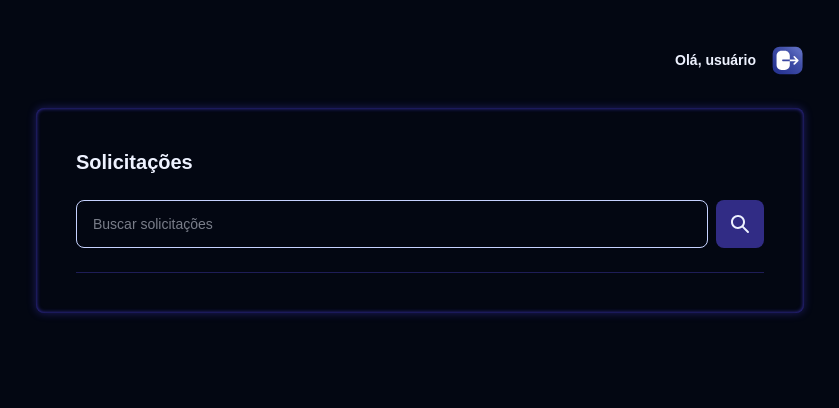
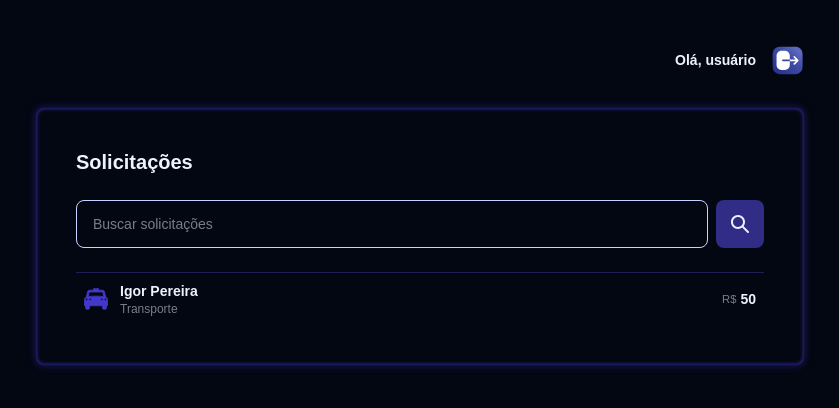
Before and after one commit to igorsantos-p/app_reembolso, a React (Vite) app: page / in a window 1280 px wide. Shown: the top 408 px of the page, without its empty margins (220-1059 px from the left). Built offline with nearby package versions, Linux system fonts and the light colour scheme; a web font is replaced by a local one.

Commit message:
componente itens reembolso

```diff
--- /dev/null
+++ b/src/components/RefundItem.tsx
@@ -0,0 +1,28 @@
+
+export type RefundItemProps = {
+    id: string
+    username: string
+    category: string
+    amount: string
+    categoryImg: string
+}
+
+type Props = React.ComponentProps<"a"> & {
+    data: RefundItemProps
+}
+
+export function RefundItem({ data, ...rest }: Props) {
+    return (
+        <a {...rest} className="flex items-center gap-3 hover:bg-indigo-600/10 transition ease-linear rounded-md p-2 cursor-pointer">
+            <img src={data.categoryImg} alt="" className="w-6 h-6" />
+            <div className="flex flex-col flex-1">
+                <strong className="text-sm">{data.username}</strong>
+                <span className="text-xs text-indigo-50/50">{data.category}</span>
+            </div>
+            <span className="text-sm font-semibold flex items-center gap-1">
+                <small className="font-normal text-indigo-50/50">R$</small>
+                {data.amount}
+            </span>
+        </a>
+    )
+}
--- a/src/pages/Dashboard.tsx
+++ b/src/pages/Dashboard.tsx
@@ -2,6 +2,16 @@ import { Button } from "../components/Button";
 import { Input } from "../components/Input";
 import { useState } from "react";
 import searchSvg from "../assets/search.svg";
+import { RefundItem } from "../components/RefundItem";
+import { CATEGORIES } from "../utils/category";
+
+const REFUND_EXAMPLE = {
+    id: "1",
+    username: "Igor Pereira",
+    category: "Transporte",
+    amount: "50",
+    categoryImg: CATEGORIES["transport"].icon
+}
 
 export function Dashboard() {
     const [name, setName] = useState("");
@@ -21,6 +31,9 @@ export function Dashboard() {
                     <img src={searchSvg} alt="Ícone de busca" className="w-6 h-auto" />
                 </Button>
             </form>
+            <div>
+                <RefundItem data={REFUND_EXAMPLE} />
+            </div>
         </div>
     )
 }
```
